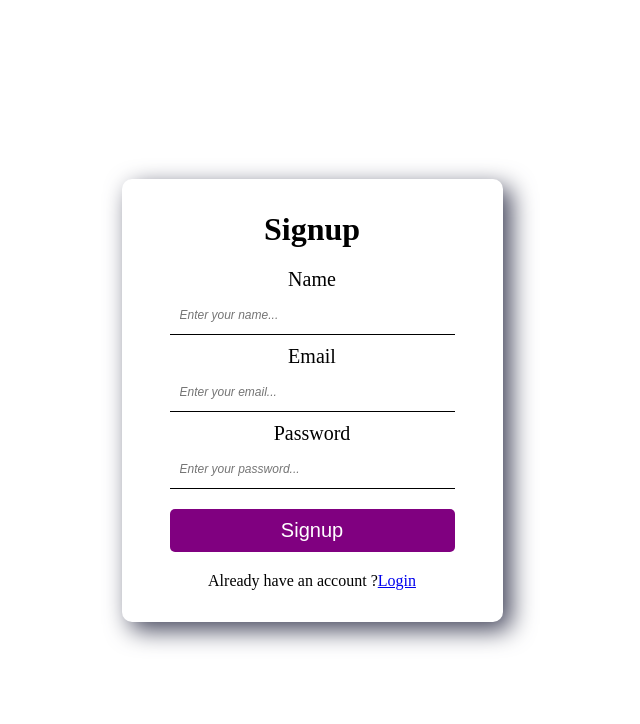
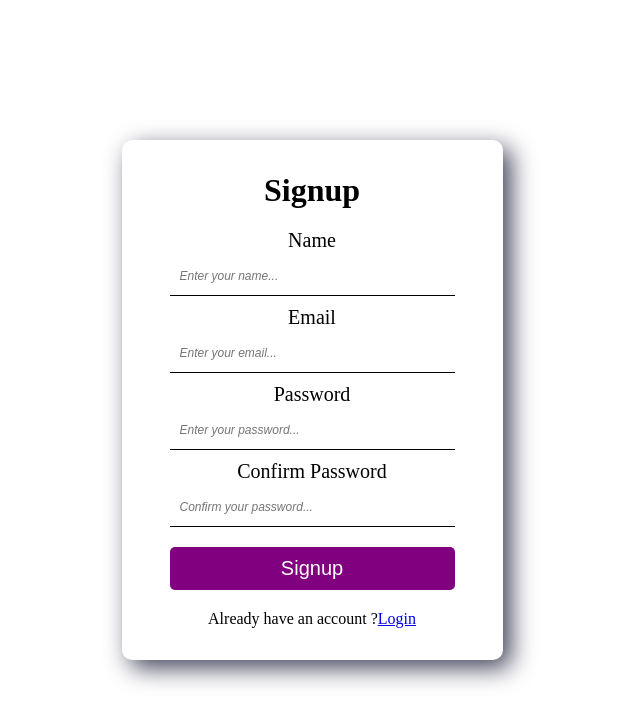
Before and after one commit to AQSA-ABDULLAH/OAuth-in-MERN-Stack, a React (Create React App) app in the folder client/: page /signup in a window 1280 px wide. Shown: the top 724 px of the page, without its empty margins (328-968 px from the left). Built offline with nearby package versions, Linux system fonts and the light colour scheme.

Commit message:
dd versel file

```diff
--- a/client/src/pages/Signup.js
+++ b/client/src/pages/Signup.js
@@ -8,32 +8,38 @@ function Signup() {
     const [signupInfo, setSignupInfo] = useState({
         name: '',
         email: '',
-        password: ''
-    })
+        password: '',
+        confirmPassword: ''  // Added confirmPassword
+    });
 
     const navigate = useNavigate();
     const handleChange = (e) => {
         const { name, value } = e.target;
-        console.log(name, value);
         const copySignupInfo = { ...signupInfo };
         copySignupInfo[name] = value;
         setSignupInfo(copySignupInfo);
-    }
+    };
 
     const handleSignup = async (e) => {
         e.preventDefault();
-        const { name, email, password } = signupInfo;
-        if (!name || !email || !password) {
-            return handleError('name, email and password are required')
+        const { name, email, password, confirmPassword } = signupInfo;
+
+        // Validation for empty fields and password match
+        if (!name || !email || !password || !confirmPassword) {
+            return handleError('All fields are required');
         }
+        if (password !== confirmPassword) {
+            return handleError('Passwords do not match');
+        }
+
         try {
-            const url = `https://deploy-mern-app-1-api.vercel.app/auth/signup`;
+            const url = "http://localhost:8000/api/user/signup";
             const response = await fetch(url, {
                 method: "POST",
                 headers: {
                     'Content-Type': 'application/json'
                 },
-                body: JSON.stringify(signupInfo)
+                body: JSON.stringify({ name, email, password })
             });
             const result = await response.json();
             const { success, message, error } = result;
@@ -48,11 +54,11 @@ function Signup() {
             } else if (!success) {
                 handleError(message);
             }
-            console.log(result);
         } catch (err) {
             handleError(err);
         }
-    }
+    };
+
     return (
         <div className='container'>
             <h1>Signup</h1>
@@ -88,6 +94,16 @@ function Signup() {
                         value={signupInfo.password}
                     />
                 </div>
+                <div>
+                    <label htmlFor='confirmPassword'>Confirm Password</label>
+                    <input
+                        onChange={handleChange}
+                        type='password'
+                        name='confirmPassword'
+                        placeholder='Confirm your password...'
+                        value={signupInfo.confirmPassword}
+                    />
+                </div>
                 <button type='submit'>Signup</button>
                 <span>Already have an account ?
                     <Link to="/login">Login</Link>
@@ -98,4 +114,4 @@ function Signup() {
     )
 }
 
-export default Signup
+export default Signup;
```
Also changed, not shown: 2 other files (tests, documents, lock files or other folders).
